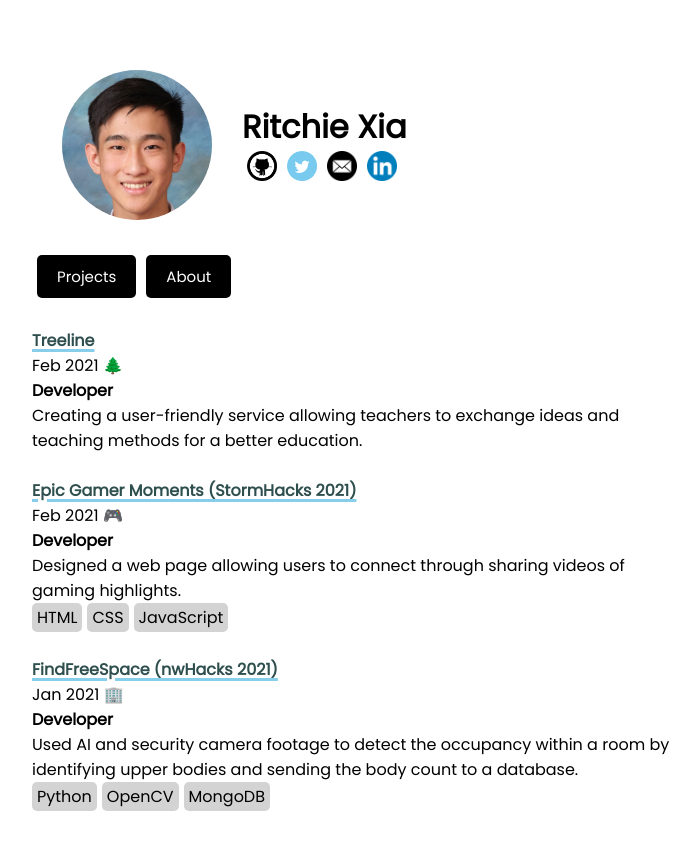
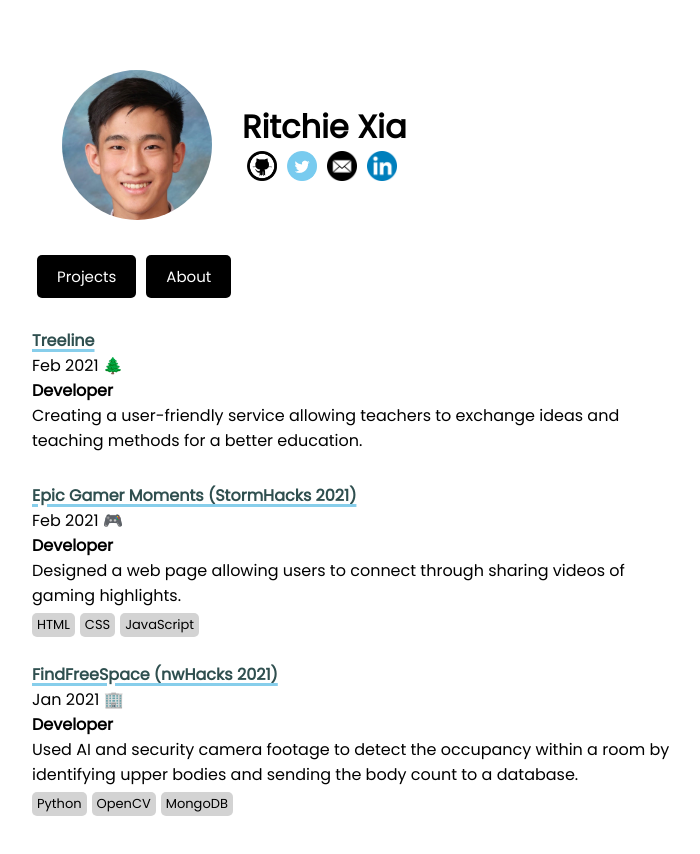
Before and after one commit to ritchiexia/ritchiexia.me, a React (Create React App) app: page / in a window 1280 px wide. Shown: the top 854 px of the page, without its empty margins (288-988 px from the left). Built offline with nearby package versions, Linux system fonts and the light colour scheme.

Commit message:
Added build!

```diff
--- a/src/components/Stack.js
+++ b/src/components/Stack.js
@@ -1,7 +1,7 @@
 const Stack = ({ name }) => {
   return (
     <div className="lang">
-      <p>{name}</p>
+      <p className="langname">{name}</p>
     </div>
   )
 }
--- a/src/index.css
+++ b/src/index.css
@@ -151,6 +151,7 @@ a {
 .stack {
   display: flex;
   flex-direction: row;
+  margin-top: 5px;
 }
 
 .lang {
@@ -160,7 +161,10 @@ a {
   margin-right: 5px;
   border-radius: 5px;
   text-decoration: none;
-  font-size: 11;
+}
+
+.langname {
+  font-size: small;
 }
 
 footer {
```
Also changed, not shown: 1 other file (tests, documents, lock files or other folders).
